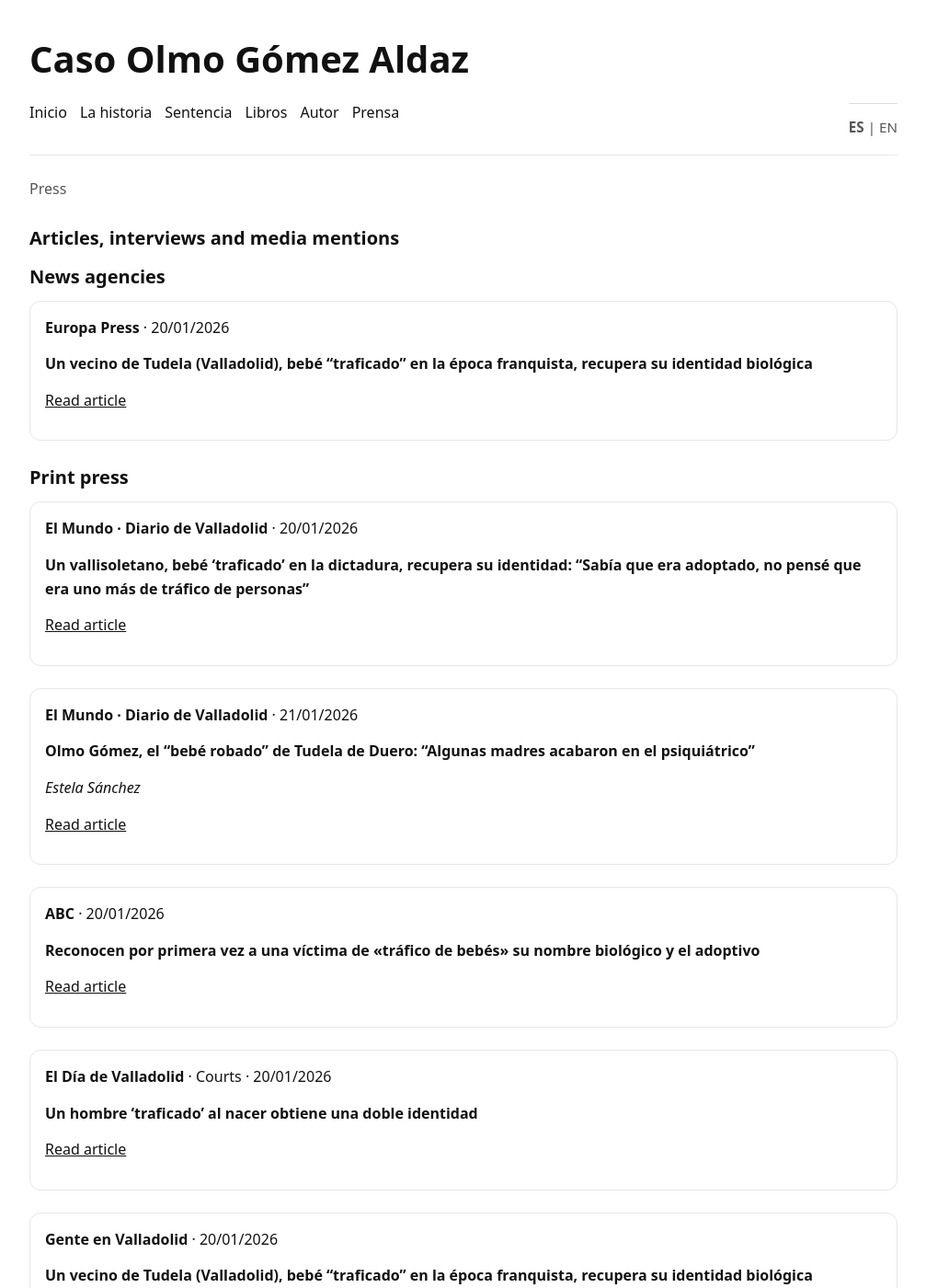
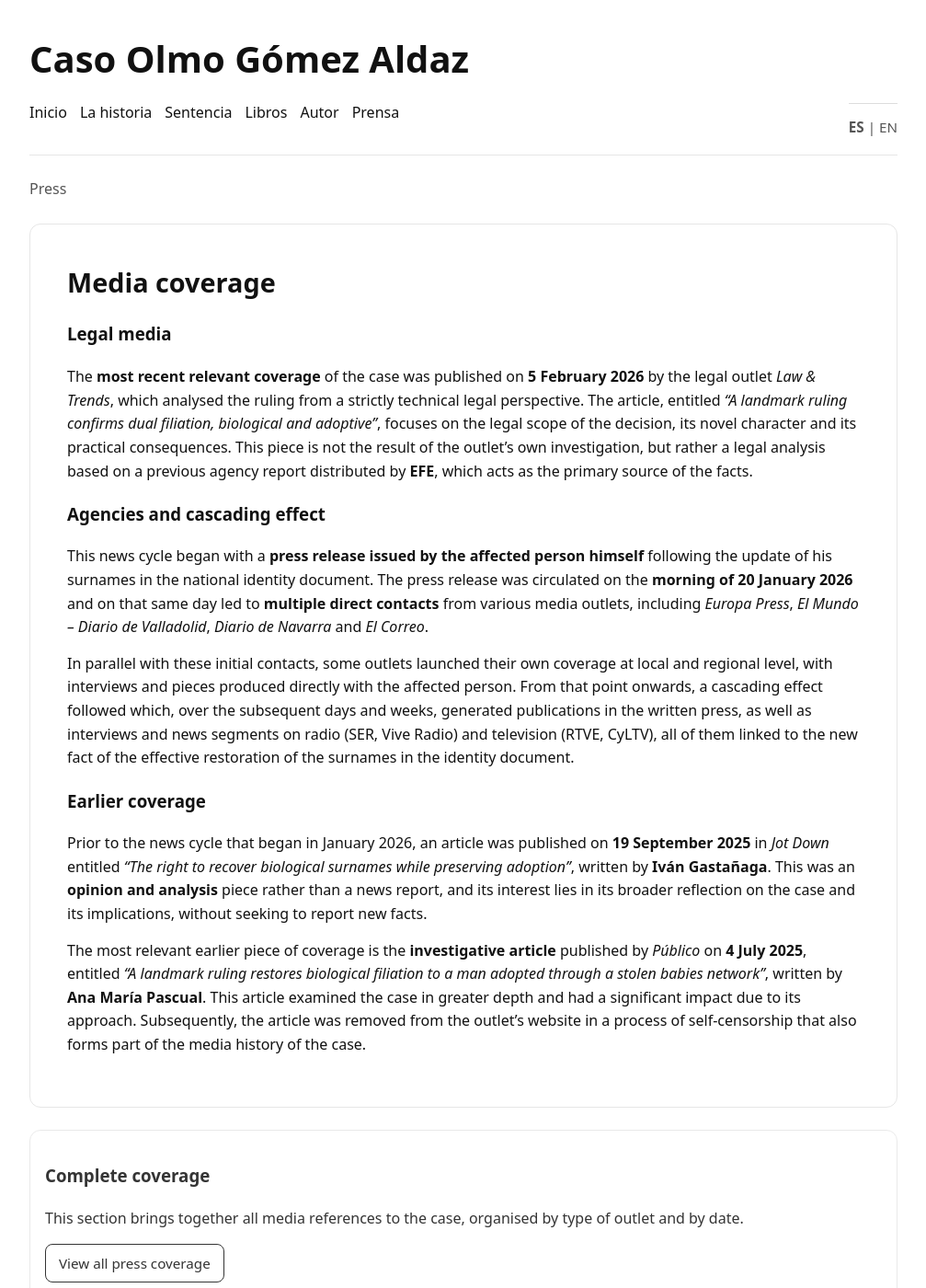
Before and after one commit to olmogaldaz/olmogaldaz.github.io, a Jekyll site: the page built from en/press/index.html, in a window 1280 px wide and 1400 px high. Shown: the whole window at 92% size, without its empty margins (136-1143 px from the left). Built offline with Jekyll 4.4.1, drawn with Linux system fonts in a browser that asks for light colours; some of the changed text lies outside the part shown.

Commit message:
Update index.html

```diff
--- a/en/press/index.html
+++ b/en/press/index.html
@@ -3,137 +3,92 @@
 lang: en
 alt: /es/prensa/
 title: Press · Olmo Gómez Aldaz
-description: Articles, interviews and media references about the Gómez Aldaz case and the judicial restitution of biological identity.
+description: Articles, interviews and media references related to the Gómez Aldaz case and the judicial restoration of identity.
 ---
 
 <div class="wrap">
   <header id="site-header"></header>
 
-  <h1 class="page-title subtle">Press</h1>
+  <h1 class="page-title subtle">
+    Press
+  </h1>
 
   <main>
-    <h2>Articles, interviews and media mentions</h2>
 
-    <!-- AGENCIES -->
-    <h2>News agencies</h2>
+    <!-- Main block -->
+    <div class="card hero">
+      <h2>Media coverage</h2>
 
-    <div class="card">
-      <p><strong>Europa Press</strong> · 20/01/2026</p>
-      <p><strong>Un vecino de Tudela (Valladolid), bebé “traficado” en la época franquista, recupera su identidad biológica</strong></p>
-      <p><a href="https://www.europapress.es/castilla-y-leon/noticia-vecino-tudela-valladolid-bebe-traficado-epoca-franquista-recupera-identidad-biologica-20260120134932.html" target="_blank" rel="noopener">Read article</a></p>
+      <h3>Legal media</h3>
+      <p>
+        The <strong>most recent relevant coverage</strong> of the case was published on
+        <strong>5 February 2026</strong> by the legal outlet <em>Law &amp; Trends</em>,
+        which analysed the ruling from a strictly technical legal perspective.
+        The article, entitled
+        <em>“A landmark ruling confirms dual filiation, biological and adoptive”</em>,
+        focuses on the legal scope of the decision, its novel character and its
+        practical consequences. This piece is not the result of the outlet’s own
+        investigation, but rather a legal analysis based on a previous agency report
+        distributed by <strong>EFE</strong>, which acts as the primary source of the facts.
+      </p>
+
+      <h3>Agencies and cascading effect</h3>
+      <p>
+        This news cycle began with a
+        <strong>press release issued by the affected person himself</strong> following
+        the update of his surnames in the national identity document. The press release
+        was circulated on the <strong>morning of 20 January 2026</strong> and on that same
+        day led to <strong>multiple direct contacts</strong> from various media outlets,
+        including <em>Europa Press</em>, <em>El Mundo – Diario de Valladolid</em>,
+        <em>Diario de Navarra</em> and <em>El Correo</em>.
+      </p>
+
+      <p>
+        In parallel with these initial contacts, some outlets launched their own
+        coverage at local and regional level, with interviews and pieces produced
+        directly with the affected person. From that point onwards, a cascading
+        effect followed which, over the subsequent days and weeks, generated
+        publications in the written press, as well as interviews and news segments
+        on radio (SER, Vive Radio) and television (RTVE, CyLTV), all of them linked
+        to the new fact of the effective restoration of the surnames in the identity
+        document.
+      </p>
+
+      <h3>Earlier coverage</h3>
+      <p>
+        Prior to the news cycle that began in January 2026, an article was published
+        on <strong>19 September 2025</strong> in <em>Jot Down</em> entitled
+        <em>“The right to recover biological surnames while preserving adoption”</em>,
+        written by <strong>Iván Gastañaga</strong>. This was an
+        <strong>opinion and analysis</strong> piece rather than a news report, and its
+        interest lies in its broader reflection on the case and its implications,
+        without seeking to report new facts.
+      </p>
+
+      <p>
+        The most relevant earlier piece of coverage is the
+        <strong>investigative article</strong> published by <em>Público</em> on
+        <strong>4 July 2025</strong>, entitled
+        <em>“A landmark ruling restores biological filiation to a man adopted through a stolen babies network”</em>,
+        written by <strong>Ana María Pascual</strong>. This article examined the case
+        in greater depth and had a significant impact due to its approach.
+        Subsequently, the article was removed from the outlet’s website in a process
+        of self-censorship that also forms part of the media history of the case.
+      </p>
     </div>
 
-    <!-- PRINT PRESS -->
-    <h2>Print press</h2>
-
-    <div class="card">
-      <p><strong>El Mundo · Diario de Valladolid</strong> · 20/01/2026</p>
-      <p><strong>Un vallisoletano, bebé ‘traficado’ en la dictadura, recupera su identidad: “Sabía que era adoptado, no pensé que era uno más de tráfico de personas”</strong></p>
-      <p><a href="https://www.diariodevalladolid.es/valladolid/260120/278841/vallisoletano-bebe-traficado-dictadura-recupera-identidad-toda-vida-he-sabido-nino-adoptado_amp.html" target="_blank" rel="noopener">Read article</a></p>
-    </div>
-
-    <div class="card">
-      <p><strong>El Mundo · Diario de Valladolid</strong> · 21/01/2026</p>
-      <p><strong>Olmo Gómez, el “bebé robado” de Tudela de Duero: “Algunas madres acabaron en el psiquiátrico”</strong></p>
-      <p><em>Estela Sánchez</em></p>
-      <p><a href="https://www.diariodevalladolid.es/valladolid/provincia/260122/278892/olmo-gomez-el-bebe-robado-de-tudela-de-duero-algunas-madres-acabaron-en-el-psiquiatrico.html" target="_blank" rel="noopener">Read article</a></p>
-    </div>
-
-    <div class="card">
-      <p><strong>ABC</strong> · 20/01/2026</p>
-      <p><strong>Reconocen por primera vez a una víctima de «tráfico de bebés» su nombre biológico y el adoptivo</strong></p>
-      <p><a href="https://www.abc.es/espana/castilla-leon/reconocen-primera-victima-trafico-bebes-nombre-biologico-20260120173245-nt.html" target="_blank" rel="noopener">Read article</a></p>
-    </div>
-
-    <div class="card">
-      <p><strong>El Día de Valladolid</strong> · Courts · 20/01/2026</p>
-      <p><strong>Un hombre ‘traficado’ al nacer obtiene una doble identidad</strong></p>
-      <p><a href="https://www.eldiadevalladolid.com/noticia/z20cfd13a-1c8a-4e62-bf463b45aa03605f/202601/un-hombre-traficado-al-nacer-obtiene-una-doble-identidad" target="_blank" rel="noopener">Read article</a></p>
-    </div>
-
-    <div class="card">
-      <p><strong>Gente en Valladolid</strong> · 20/01/2026</p>
-      <p><strong>Un vecino de Tudela (Valladolid), bebé “traficado” en la época franquista, recupera su identidad biológica</strong></p>
-      <p><a href="http://www.gentedigital.es/valladolid/noticia/4239690/un-vecino-de-tudela-valladolid-bebe-traficado-en-la-epoca-franquista-recupera-su-identidad-biologica/" target="_blank" rel="noopener">Read article</a></p>
-    </div>
-
-    <div class="card">
-      <p><strong>El Correo</strong> · Bizkaia · 26/01/2026</p>
-      <p><strong>La lucha de Olmo por recuperar su identidad</strong></p>
-      <p><em>Alba Cárcamo</em></p>
-      <p><a href="https://www.elcorreo.com/bizkaia/lucha-olmo-recuperar-identidad-20260121001558-nt.html" target="_blank" rel="noopener">Read article</a></p>
-    </div>
-
-    <div class="card">
-      <p><strong>Diario de Navarra</strong> · Justice · 21/01/2026</p>
-      <p><strong>Logra en Navarra que le reconozcan sus apellidos biológicos sin anular la adopción</strong></p>
-      <p><em>Gabriel González</em></p>
-      <p><a href="https://www.diariodenavarra.es/noticias/navarra/2026/01/21/logra-navarra-le-reconozcan-apellidos-biologicos-anular-adopcion-807309-15.html" target="_blank" rel="noopener">Read article</a></p>
-    </div>
-
-    <div class="card">
-      <p><strong>Blanquivioletas</strong> · Valladolid hoy · 21/01/2026</p>
-      <p><strong>Un niño robado del franquismo, natural de Tudela, recupera su identidad biológica</strong></p>
-      <p><em>Miguel Ruiz</em></p>
-      <p><a href="https://www.blanquivioletas.com/tudela-identidad-ninos-robados/" target="_blank" rel="noopener">Read article</a></p>
-    </div>
-
-    <div class="card">
-      <p><strong>Diario de Noticias de Navarra</strong> · 01/02/2026</p>
-      <p><strong>Víctima de sustracción de bebés: “Las personas a las que había llamado papá y mamá eran quienes habían traficado conmigo”</strong></p>
-      <p><em>Izaro Díaz Manso</em></p>
-      <p><a href="https://www.noticiasdenavarra.com/sociedad/2026/02/01/nombre-le-pertenecia-10642993.html" target="_blank" rel="noopener">Read article</a></p>
-    </div>
-
-    <div class="card">
-      <p><strong>Jot Down</strong> · 19/09/2025</p>
-      <p><strong>El derecho a recuperar los apellidos biológicos y conservar la adopción</strong></p>
-      <p><em>Iván Gastañaga</em></p>
-      <p><a href="https://www.jotdown.es/2025/09/apellidos-biologicos-conservar-la-adopcion/" target="_blank" rel="noopener">Read article</a></p>
-    </div>
-
-    <div class="card">
-      <p><strong>Público</strong> · Courts · 04/07/2025</p>
-      <p><strong>Una sentencia inédita devuelve la filiación biológica a un hombre adoptado a través de una trama de bebés robados</strong></p>
-      <p><em>Ana María Pascual</em></p>
-      <p><a href="https://asturiaslaica.com/category/santiago-gomez-aldaz-bebe-robado/" target="_blank" rel="noopener">Read article</a></p>
-    </div>
-
-    <!-- RADIO -->
-    <h2>Radio</h2>
-
-    <div class="card">
-      <p><strong>SER · Radio Valladolid</strong> · 20/01/2026</p>
-      <p><strong>Un vecino de Tudela (Valladolid), bebé “traficado” en la época franquista, recupera su identidad biológica</strong></p>
-      <p><a href="https://cadenaser.com/castillayleon/2026/01/20/un-vecino-de-tudela-valladolid-bebe-traficado-en-la-epoca-franquista-recupera-su-identidad-biologica-radio-valladolid/" target="_blank" rel="noopener">Listen / watch</a></p>
-    </div>
-
-    <div class="card">
-      <p><strong>Vive Radio Valladolid</strong> · News · 27/01/2026</p>
-      <p><strong>Olmo Gómez, que ha descubierto que fue un niño robado</strong></p>
-      <p><em>Lidia Veiga</em></p>
-      <p><a href="https://www.ivoox.com/vive-valladolid-lidia-veiga-10-00-27-01-26-audios-mp3_rf_167370358_1.html" target="_blank" rel="noopener">Listen to interview</a></p>
-    </div>
-
-    <!-- TELEVISION -->
-    <h2>Television</h2>
-
-    <div class="card">
-      <p><strong>cyltv.es</strong> · News · 23/01/2026</p>
-      <p><strong>Primer caso en España de un adoptado y al mismo tiempo con filiación biológica y con apellidos biológicos: Caso único en España</strong></p>
-      <p><a href="https://www.cyltv.es/videoSH/a2147558-57f6-4c13-85ec-08ca7c891765/" target="_blank" rel="noopener">Watch video</a></p>
-    </div>
-
-    <div class="card">
-      <p><strong>RTVE</strong> · Noticias de Castilla y León · 28/01/2026</p>
-      <p><strong>Sentencia pionera en bebés traficados</strong></p>
-      <p><a href="https://www.rtve.es/play/videos/noticias-de-castilla-y-leon/noticias-castilla-leon-2/16913946/" target="_blank" rel="noopener">Watch video</a></p>
-    </div>
-
-    <div class="card">
-      <p><strong>RTVE País Vasco</strong> · News · 28/01/2026</p>
-      <p><strong>Sentencia para conseguir la doble filiación</strong></p>
-      <p><a href="https://www.rtve.es/play/videos/telenorte-pais-vasco/bebes-robados-olmo/16913821/" target="_blank" rel="noopener">Watch video</a></p>
+    <!-- Access to directory -->
+    <div class="card minor">
+      <h3>Complete coverage</h3>
+      <p>
+        This section brings together all media references to the case, organised
+        by type of outlet and by date.
+      </p>
+      <p>
+        <a class="cta" href="/en/press/media/">
+          View all press coverage
+        </a>
+      </p>
     </div>
 
   </main>
```
